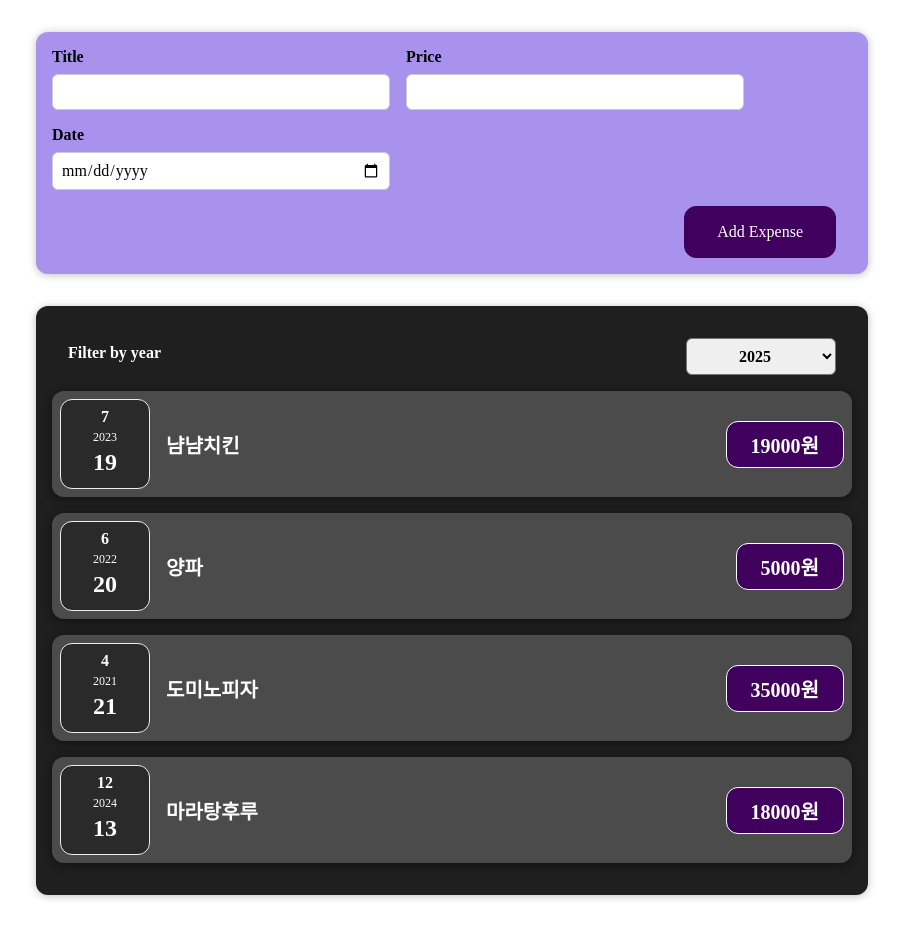
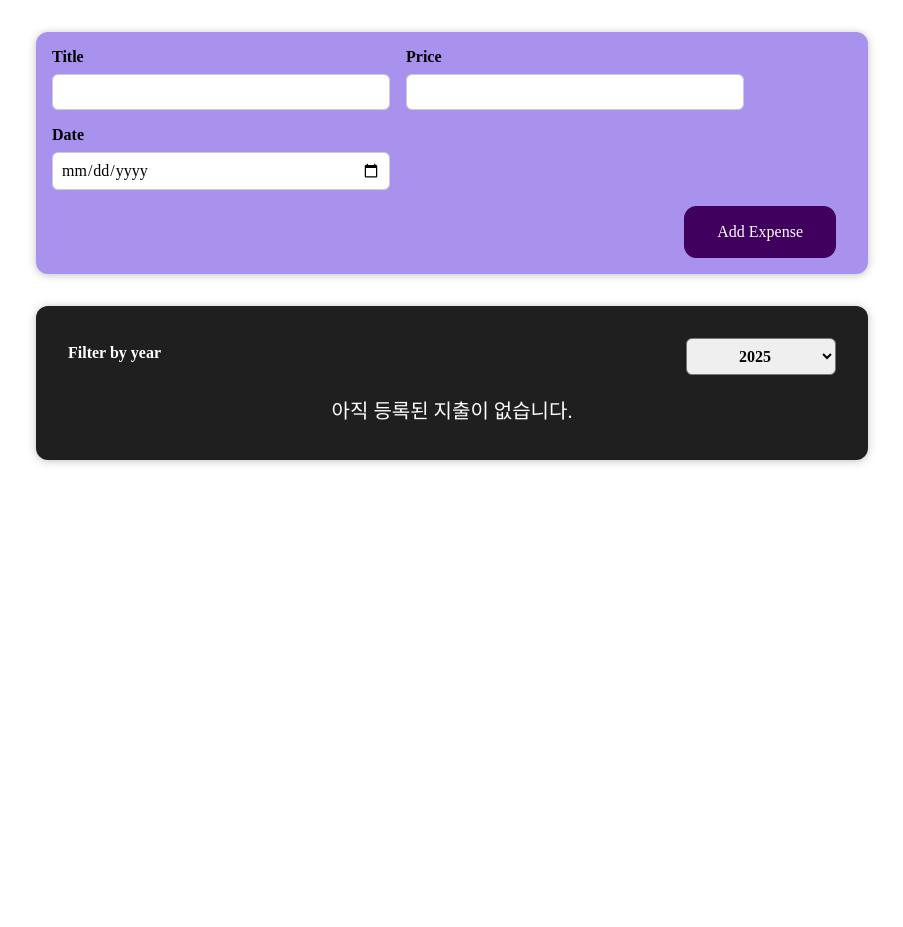
Before and after one commit to hoyoungleee/react-study202504, a React (Vite) app: page / in a window 1280 px wide. Shown: the whole page, without its empty margins (188-1091 px from the left). After the commit the page ends 800 px from the top, so only its background shows below. Built offline with nearby package versions, Linux system fonts and the light colour scheme.

Commit message:
조건부 랜더링 및 분리

```diff
--- a/package.json
+++ b/package.json
@@ -11,7 +11,8 @@
   },
   "dependencies": {
     "react": "^19.0.0",
-    "react-dom": "^19.0.0"
+    "react-dom": "^19.0.0",
+    "react-study202504": "file:"
   },
   "devDependencies": {
     "@eslint/js": "^9.21.0",
--- a/src/App.css
+++ b/src/App.css
@@ -7,3 +7,9 @@
   border-radius: 12px;
   box-shadow: 0 1px 8px rgba(0, 0, 0, 0.25);
 }
+
+p {
+  color: #fff;
+  font-size: 20px;
+  text-align: center;
+}
--- a/src/App.jsx
+++ b/src/App.jsx
@@ -1,10 +1,6 @@
 import React, { useState } from 'react';
 import './App.css';
-import Hello from './components/Example';
-import Greet from './components/Greet';
-import Bye from './components/Bye';
 import ExpenseItem from './components/expenses/ExpenseItem';
-import NoName from './NoName';
 import NewExpense from './components/newExpense/NewExpense';
 import ExpenseFilter from './components/expenses/ExpenseFilter';
 import Card from './UI/Card';
@@ -26,7 +22,9 @@
   );
 
   // 자식 컴포넌트인 ExpenseFilter에게 내려줄 함수
-  const filterChangeHandler = (selectedYear) => {};
+  const filterChangeHandler = (selectedYear) => {
+    setFilteredYear(selectedYear); // 사용자가 선택한 연도로 상태를 변경
+  };
 
   // 자식 컴포넌트의 데이터를 부모 컴포넌트에서 받아내는 방법. (props drilling)
   const addExpenseHandler = (newEx) => {
@@ -39,19 +37,33 @@
     setExpenseList([...expenseList, modifyEx]);
   };
 
+  // 고차함수 필터를 따로 분리 -> 필터링 결과가 비었을 경우 없다고 얘기하기 위해서
+  const filteredItem = expenseList.filter(
+    (item) => item.date.getFullYear().toString() === filteredYear,
+  );
+
+  //조건부 랜더링을 위한 변수 -> 기본값으로 없다고 깔아놓음
+  let expenseContent = <p>아직 등록된 지출이 없습니다.</p>;
+
+  //혹시 필터링 된 결과가 하나라도 존재한다면?
+  // 필터링된 결과를 ExpenseItem으로 맵핑하자.
+  if (filteredItem.length > 0) {
+    expenseContent = filteredItem.map((item) => (
+      <ExpenseItem
+        key={item.id} // 반복문을 통해 같은 컴포넌트를 표현할 때, 각각을 구분할 수 있게 해 주는 props
+        title={item.title}
+        price={item.price}
+        date={item.date}
+      />
+    ));
+  }
+
   return (
     <>
       <NewExpense onAddExpense={addExpenseHandler} />
       <Card className='expenses'>
         <ExpenseFilter onChangeFilter={filterChangeHandler} />
-        {expenseList.map((item) => (
-          <ExpenseItem
-            key={item.id} // 반복문을 통해 같은 컴포넌트를 표현할 때, 각각을 구분할 수 있게 해 주는 props
-            title={item.title}
-            price={item.price}
-            date={item.date}
-          />
-        ))}
+        {expenseContent}
       </Card>
     </>
   );
```
Also changed, not shown: 1 other file (tests, documents, lock files or other folders).
